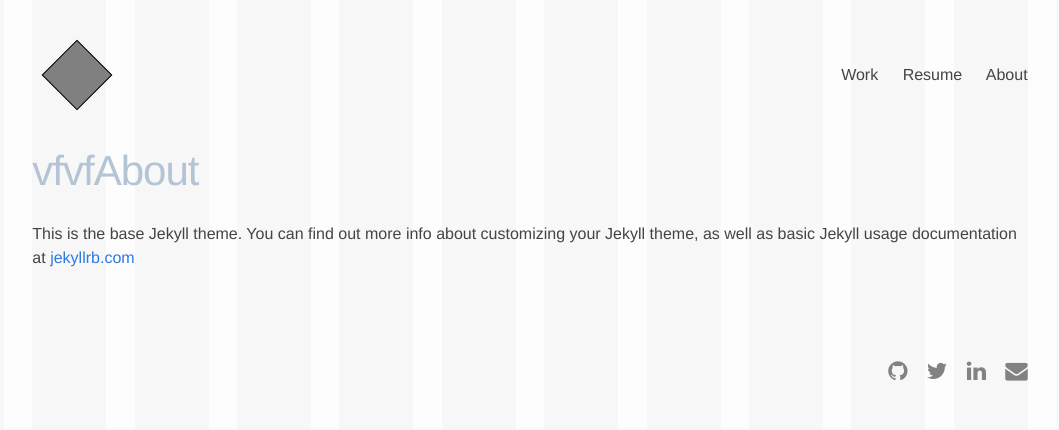
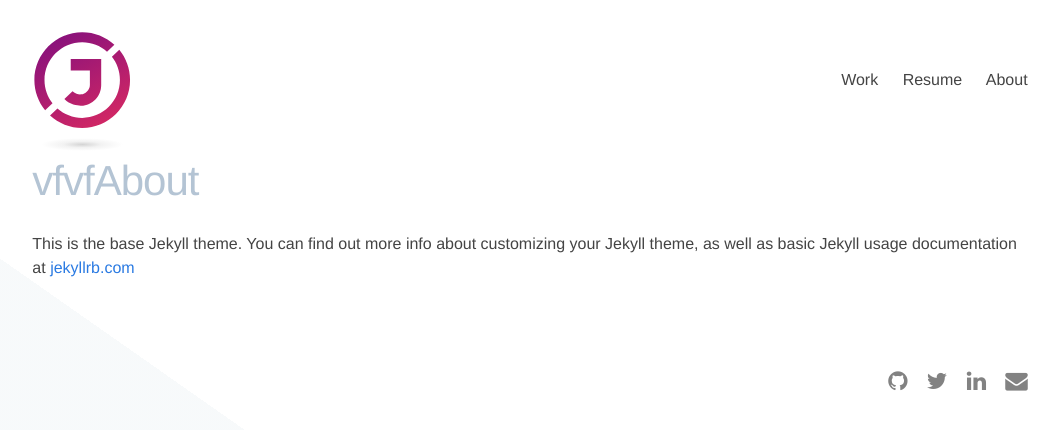
Before and after one commit to JMazzucco/Portfolio-Jekyll, a Jekyll site: the page built from 3-about.md, in a window 1280 px wide. Shown: the top 430 px of the page, without its empty margins (110-1169 px from the left). Built offline with Jekyll 4.4.1, drawn with Linux system fonts in a browser that asks for light colours; nearby versions of some CDN libraries.

Commit message:
add gradient background

```diff
--- a/_includes/head.html
+++ b/_includes/head.html
@@ -3,9 +3,9 @@
   <meta http-equiv="X-UA-Compatible" content="IE=edge">
   <meta name="viewport" content="width=device-width, initial-scale=1">
 
-  <title>{{ site.title | escape }}</title>
+  <title>{{ site.title | escape }}'s Portfolio</title>
   <meta name="description" content="{% if page.excerpt %}{{ page.excerpt | strip_html | strip_newlines | truncate: 160 }}{% else %}{{ site.description }}{% endif %}">
-
+  <link rel="shortcut icon" type="image/x-icon" href="img/j-logo.ico"/>
   <link rel="stylesheet" href="https://maxcdn.bootstrapcdn.com/font-awesome/4.5.0/css/font-awesome.min.css">
   <link rel="stylesheet" href="{{ "/css/main.css" | prepend: site.baseurl }}">
   <link rel="canonical" href="{{ page.url | replace:'index.html','' | prepend: site.baseurl | prepend: site.url }}">
--- a/_includes/header.html
+++ b/_includes/header.html
@@ -2,7 +2,9 @@
 
   <div class="wrapper header-container">
 
-    <a class="site-title" href="{{ site.baseurl }}/"><div id='logo'></div></a>
+    <a class="site-title" href="{{ site.baseurl }}/"><div id='test-logo'>
+ <img src="/img/j-logo.svg" alt="logo for Swooshy, an abstract swoosh company" />
+</div></a>
 
     <nav class="site-nav">
       <a href="#" class="menu-icon">
--- a/_sass/_base.scss
+++ b/_sass/_base.scss
@@ -1,9 +1,6 @@
 @import "bourbon/bourbon";
-$visual-grid: true;
+// $visual-grid: true;
 @import "neat/neat";
-// @import "font-awesome-compass";
-// @import "font-awesome-sprockets";
-// @import "font-awesome";
 
 /**
  * Reset some basic elements
@@ -15,10 +12,12 @@ html,body,div,span,applet,object,iframe,h1,h2,h3,h4,h5,h6,p,blockquote,pre,a,abb
  * Basic styling
  */
 body {
-    background: #eff2f5;
+    background: linear-gradient(215deg, #fff 60%, rgba(242,246,248,0.6) 40%);
+    height: 100vh;
+
     font: $base-font-weight #{$base-font-size}/#{$base-line-height} $base-font-family;
     color: $text-color;
-    background-color: $background-color;
+    // background-color: $background-color;
     -webkit-text-size-adjust: 100%;
     -webkit-font-feature-settings: "kern" 1;
     -moz-font-feature-settings: "kern" 1;
--- a/_sass/_layout.scss
+++ b/_sass/_layout.scss
@@ -343,3 +343,33 @@
         outline: 0;
     }
 }
+
+
+#test-logo {
+    width: 100px;
+    height: 100px;
+    background: grey;
+}
+
+#test-logo #circle {
+    width: 100%;
+    height: 100%;
+    /*border-radius: 100%;*/
+    background: white;
+}
+
+#test-logo #circle #left-box {
+        width: 100%;
+    height: 100%;
+    border-radius: 100% 0 0 100%;
+    display: inline-block;
+    width: 49%;
+    background: blue;
+}
+
+#test-logo #circle #right-box {
+    display: inline-block;
+    width: 49%;
+    background: red;
+
+}
```
Also changed, not shown: img/1.png (added), img/2.png (added), img/3.png (added), img/4.png (added), img/j-logo.ico (added), img/j-logo.svg (added), 1 other file.
